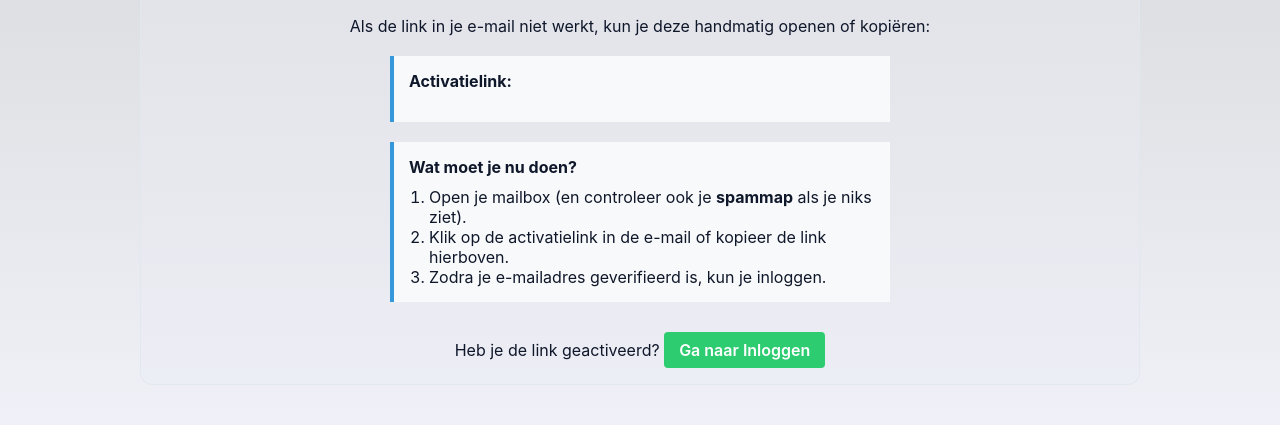
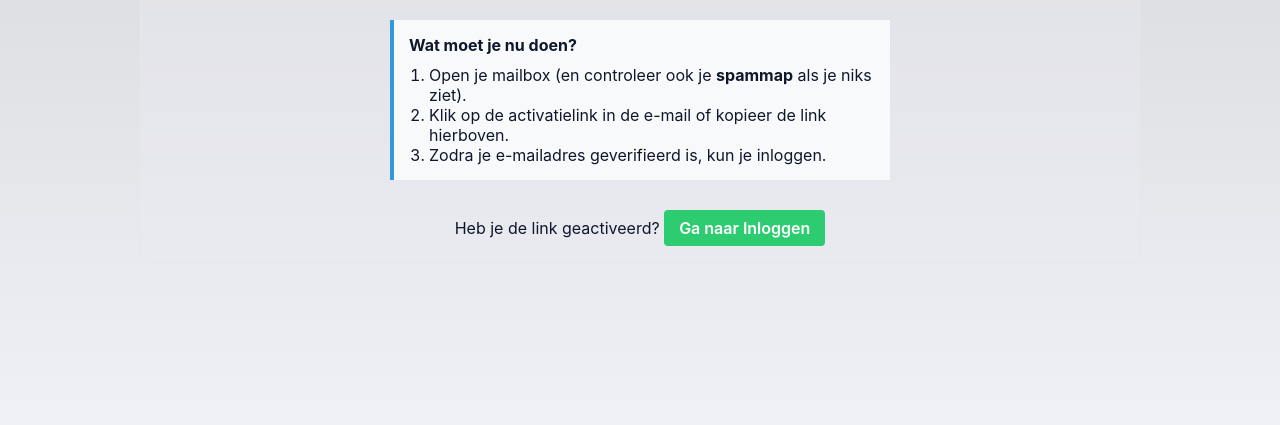
Before and after one commit to tiebe21vdw/ProjectenLijst-5ICW, a Flask app: template templates/confirm_notice.html in a window 1280 px wide. Shown: the part 225-650 px from the top of the page. Run offline with Flask 3, Linux system fonts and the light colour scheme; the template is opened without the code that fills it, so the values that code supplies are empty.

Commit message:
rm test verificatielink

```diff
--- a/templates/confirm_notice.html
+++ b/templates/confirm_notice.html
@@ -3,11 +3,6 @@
 <div class="notice-container" style="text-align: center; margin-top: 50px;">
     <h2>Bijna klaar! Activeer je account</h2>
     <p>We hebben een verificatielink gestuurd naar: <strong>{{ email }}</strong></p>
-    <p>Als de link in je e-mail niet werkt, kun je deze handmatig openen of kopiëren:</p>
-    <div style="background-color: #f8f9fa; border-left: 4px solid #3498db; padding: 15px; margin: 20px auto; max-width: 500px; text-align: left; word-break: break-all;">
-        <p style="margin: 0 0 10px 0;"><strong>Activatielink:</strong></p>
-        <p><a href="{{ activation_link }}">{{ activation_link }}</a></p>
-    </div>
     <div style="background-color: #f8f9fa; border-left: 4px solid #3498db; padding: 15px; margin: 20px auto; max-width: 500px; text-align: left;">
         <p style="margin: 0 0 10px 0;"><strong>Wat moet je nu doen?</strong></p>
         <ol style="margin: 0; padding-left: 20px;">
```
